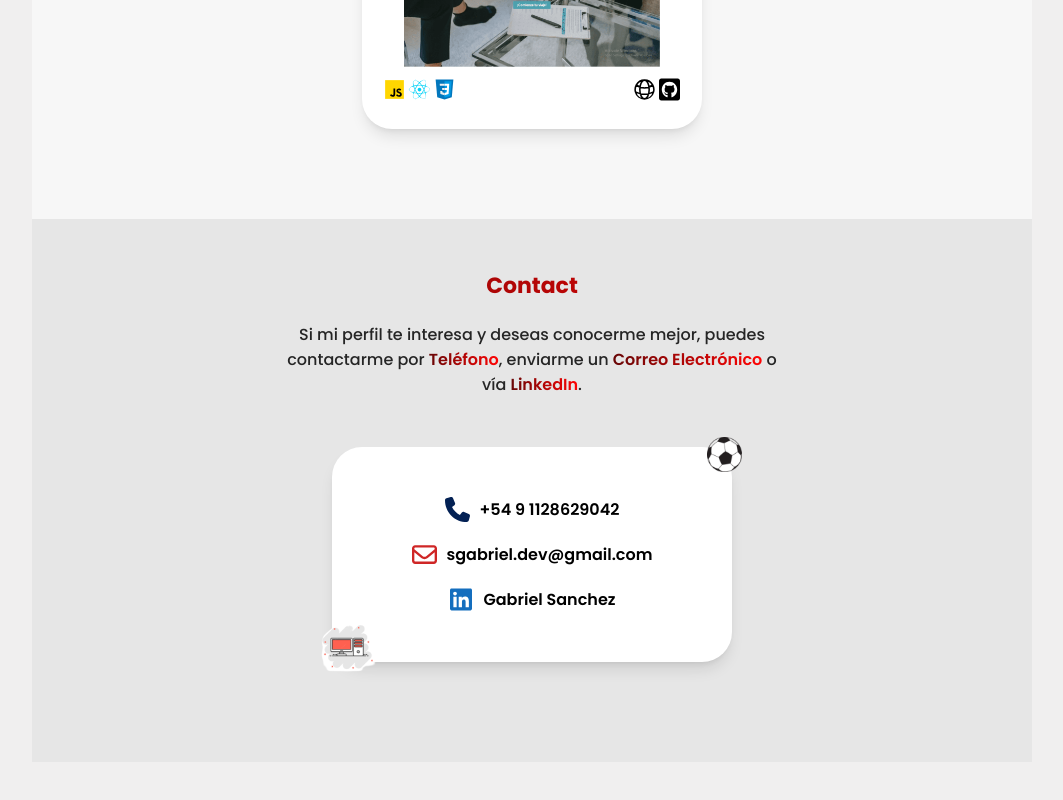
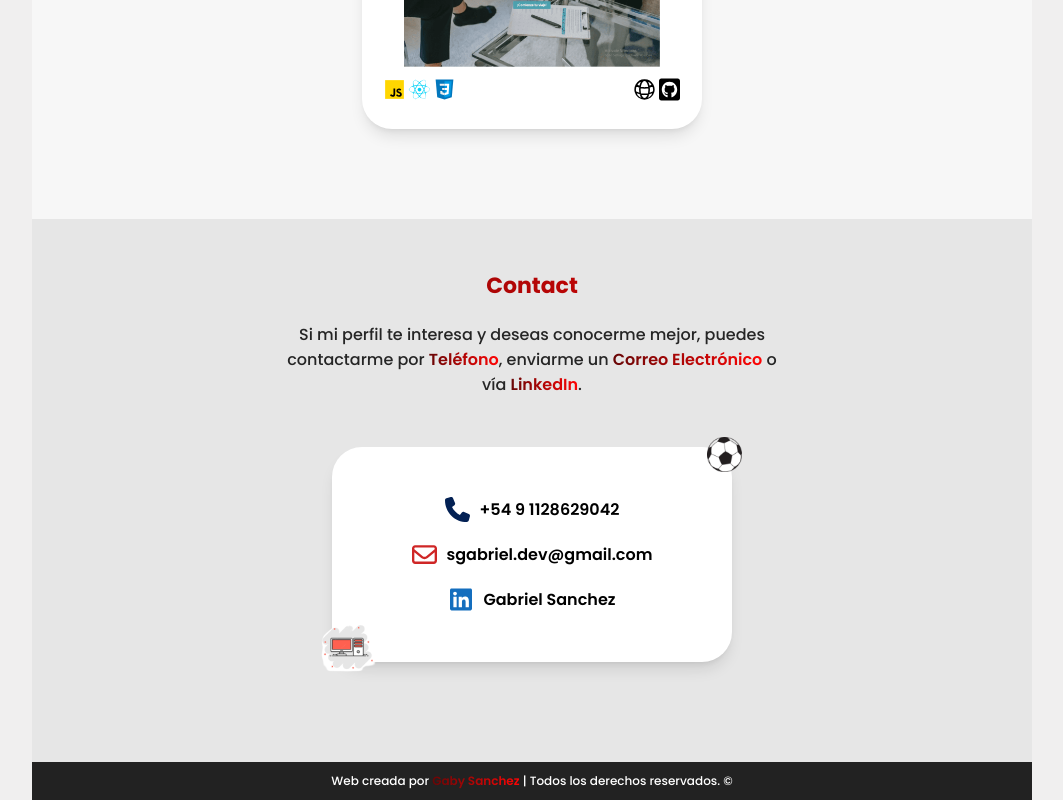
Before and after one commit to gszcode/new-portfolio, a React (Vite) app: page / in a window 1280 px wide. Shown: the part 2219-3019 px from the top of the page, without its empty margins (108-1171 px from the left). Before the commit the page ends 2981 px from the top, so only its background shows below. Built offline with nearby package versions, Linux system fonts and the light colour scheme.

Commit message:
componente footer y sus estilos creado

```diff
--- a/src/App.jsx
+++ b/src/App.jsx
@@ -1,5 +1,6 @@
 import About from './components/About/About'
 import Contact from './components/Contact/Contact'
+import Footer from './components/Footer/Footer'
 import Header from './components/Header/Header'
 import Home from './components/Home/Home'
 import Portfolio from './components/Portfolio/Portfolio'
@@ -12,6 +13,7 @@ function App() {
       <About />
       <Portfolio />
       <Contact />
+      <Footer />
     </main>
   )
 }
--- /dev/null
+++ b/src/components/Footer/Footer.css
@@ -0,0 +1,11 @@
+.footer_container {
+  max-width: 1000px;
+  width: 100%;
+  text-align: center;
+  padding: 10px 20px;
+  background-color: #222;
+}
+.footer_container p {
+  font-size: 12px;
+  color: var(--color-white);
+}
--- /dev/null
+++ b/src/components/Footer/Footer.jsx
@@ -0,0 +1,14 @@
+import './Footer.css'
+
+function Footer() {
+  return (
+    <footer className="footer_container">
+      <p>
+        Web creada por <span className="color">Gaby Sanchez</span> | Todos los
+        derechos reservados. &copy;
+      </p>
+    </footer>
+  )
+}
+
+export default Footer
```
